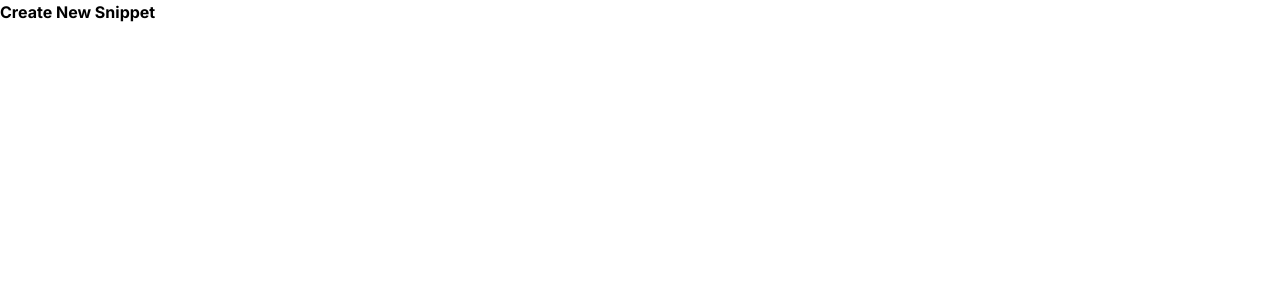
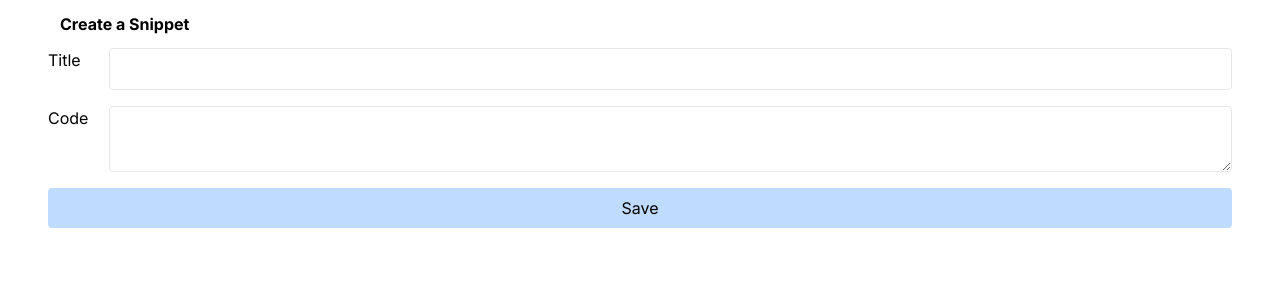
Before and after one commit to nicolaerario/next-snippets, a Next.js app: page /snippets/new in a window 1280 px wide. Shown: the top 300 px of the page. Built offline with nearby package versions, Linux system fonts and the light colour scheme.

Commit message:
feat: Scaffold form for snippet creation

```diff
--- a/src/app/layout.tsx
+++ b/src/app/layout.tsx
@@ -12,7 +12,9 @@ export const metadata: Metadata = {
 export default function RootLayout({ children }: { children: React.ReactNode }) {
   return (
     <html lang="en">
-      <body className={inter.className}>{children}</body>
+      <body className={inter.className}>
+        <div className="container mx-auto px-12">{children}</div>
+      </body>
     </html>
   );
 }
--- a/src/app/snippets/new/page.tsx
+++ b/src/app/snippets/new/page.tsx
@@ -1,3 +1,43 @@
 export default function SnippetCreatePage() {
-  return <div className="font-bold">Create New Snippet</div>;
+  return (
+    <form action="">
+      <h3 className="p-3 font-bold">Create a Snippet</h3>
+      <div className="flex flex-col gap-4">
+        <div className="flex gap-4">
+          <label
+            className="w-12"
+            htmlFor="title"
+          >
+            Title
+          </label>
+          <input
+            id="title"
+            type="text"
+            name="title"
+            className="w-full rounded border p-2"
+          />
+        </div>
+
+        <div className="flex gap-4">
+          <label
+            className="w-12"
+            htmlFor="code"
+          >
+            Code
+          </label>
+          <textarea
+            id="code"
+            name="code"
+            className="w-full rounded border p-2"
+          />
+        </div>
+        <button
+          type="submit"
+          className="rounded bg-blue-200 p-2"
+        >
+          Save
+        </button>
+      </div>
+    </form>
+  );
 }
```
